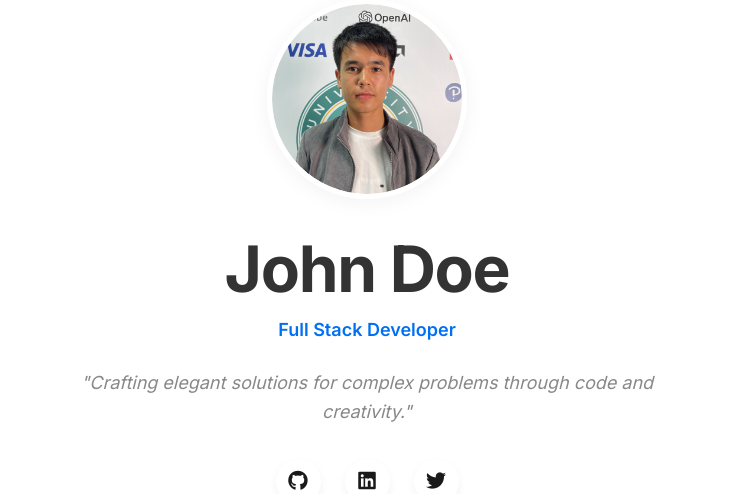
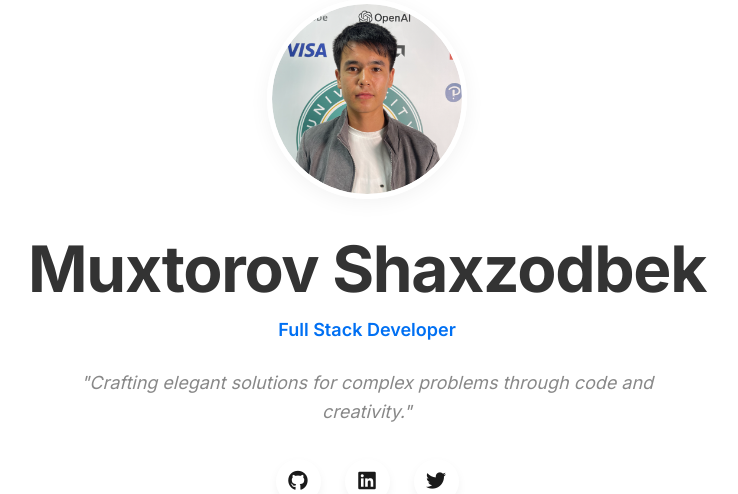
Before and after one commit to Shaxzodbek16/shaxzodbek.com, a Django app: page / in a window 1280 px wide. Shown: the part 183-677 px from the top of the page, without its empty margins (273-1011 px from the left). Run offline with Django 5.2, Linux system fonts and the light colour scheme; data that the repository does not hold is empty.

Commit message:
deploying

```diff
--- a/core/templates/home.html
+++ b/core/templates/home.html
@@ -10,7 +10,7 @@
                      onerror="this.src='/static/img/placeholder.svg'">
             </div>
 
-            <h1 class="name">John Doe</h1>
+            <h1 class="name">Muxtorov Shaxzodbek</h1>
             <p class="job-title">Full Stack Developer</p>
             <p class="quote">"Crafting elegant solutions for complex problems through code and creativity."</p>
 
```
Also changed, not shown: .github/workflows/CD.yml.
